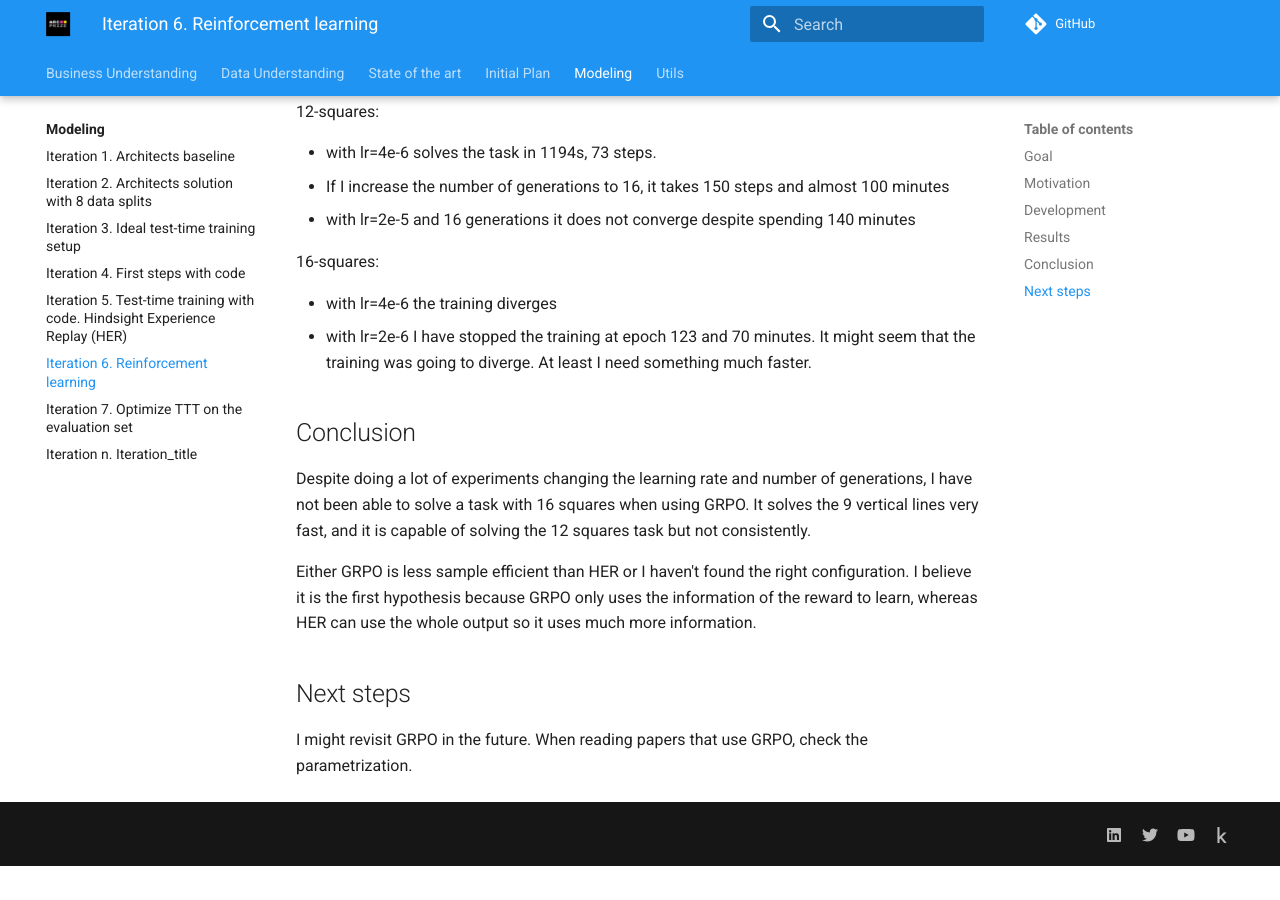
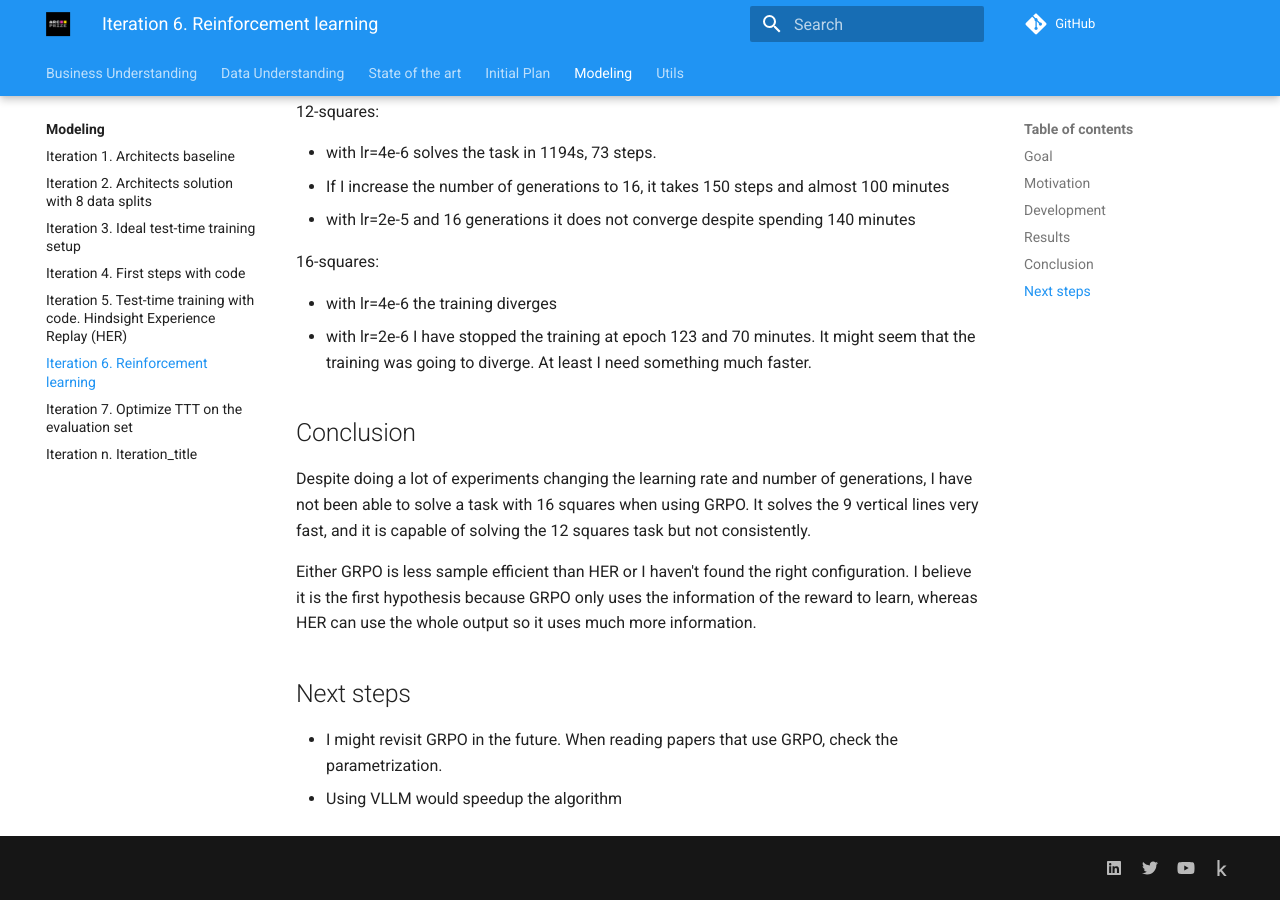
Before and after one commit to ironbar/arc25, an MkDocs documentation site: the page built from docs/modeling/Iteration_06_reinforcement_learning.md, in a window 1280 px wide and 900 px high, scrolled down 1040 px. Built offline with MkDocs 1.6.1 and Material for MkDocs 9.7.7, drawn with Linux system fonts in a browser that asks for light colours; comment, search, counter and statistics services are not loaded; before the commit the page ends 1906 px from its top, so only the background shows below that.

Commit message:
added next steps

```diff
--- a/docs/modeling/Iteration_06_reinforcement_learning.md
+++ b/docs/modeling/Iteration_06_reinforcement_learning.md
@@ -51,4 +51,5 @@ Either GRPO is less sample efficient than HER or I haven't found the right confi
 
 ## Next steps
 
-I might revisit GRPO in the future. When reading papers that use GRPO, check the parametrization.
+- I might revisit GRPO in the future. When reading papers that use GRPO, check the parametrization.
+- Using VLLM would speedup the algorithm
```
